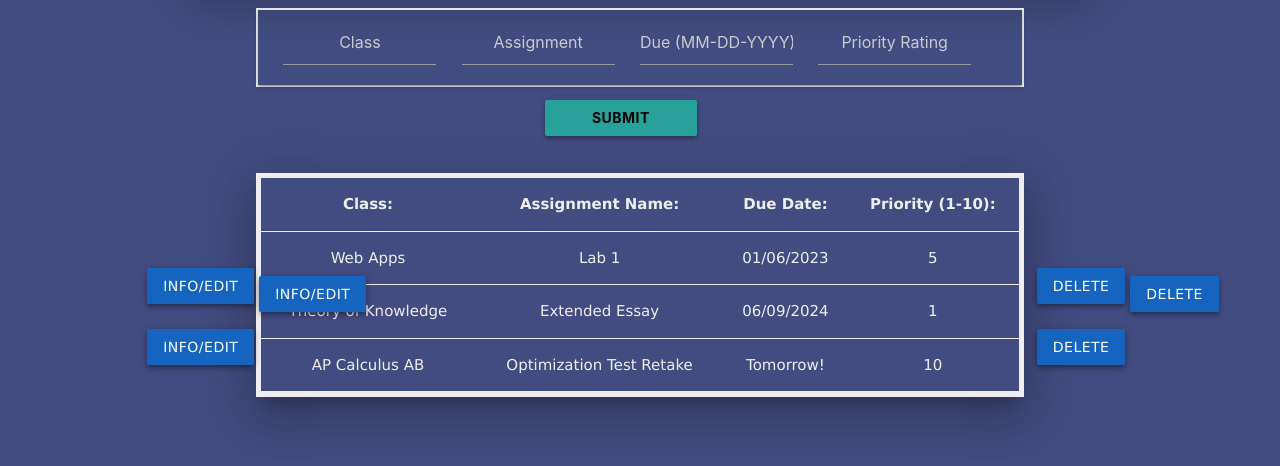
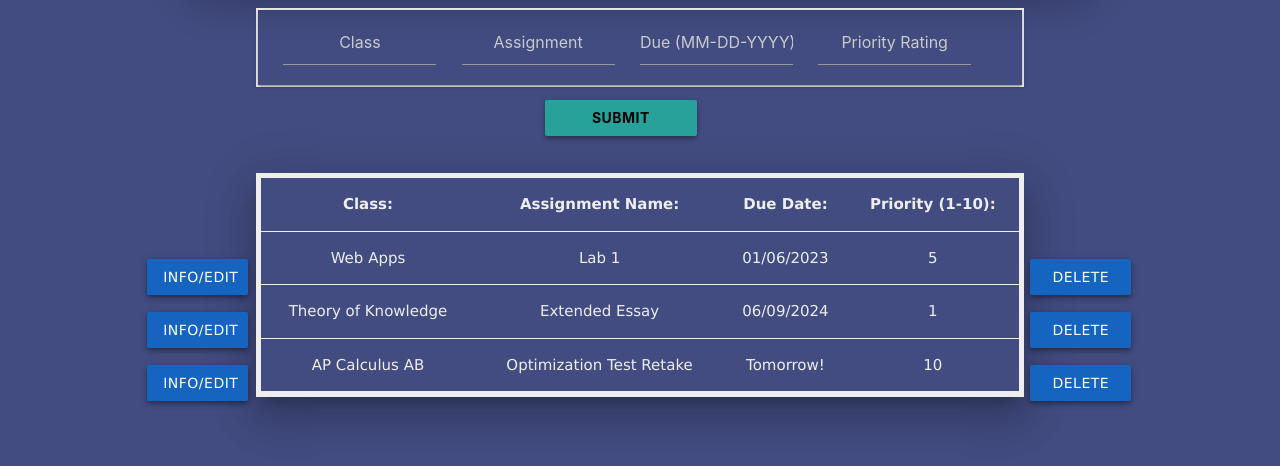
Before and after one commit to tmrsich/Lab1WebApps, a plain HTML site: page inventory.html in a window 1280 px wide. Shown: the part 120-586 px from the top of the page. Drawn offline with nearby package versions, Linux system fonts and the light colour scheme.

Commit message:
Updated styles to reflect the change in inventory

```diff
--- a/styles/inventorystyles/inventorytablestyles.css
+++ b/styles/inventorystyles/inventorytablestyles.css
@@ -28,19 +28,20 @@ th, td {
     display: block;
     width: 17.5% !important;
     position: absolute;
-    left: 81%;
+    left: 80.5%;
     margin-top: -22.5%;
 }
 
-#infoedit-button + #infoedit-button, #delete-button + #delete-button {
+.infoedit-button {
     display: block;
+    width: 45%;
+}
+
+.delete-button {
+    display: block;
+    width: 45%;
+}
+
+.infoedit-button + .infoedit-button, .delete-button + .delete-button {
     margin-top: 17px;
 }
-
-a {
-    display: block;
-}
-
-a + a {
-    margin-top: 17px;
-}
```
